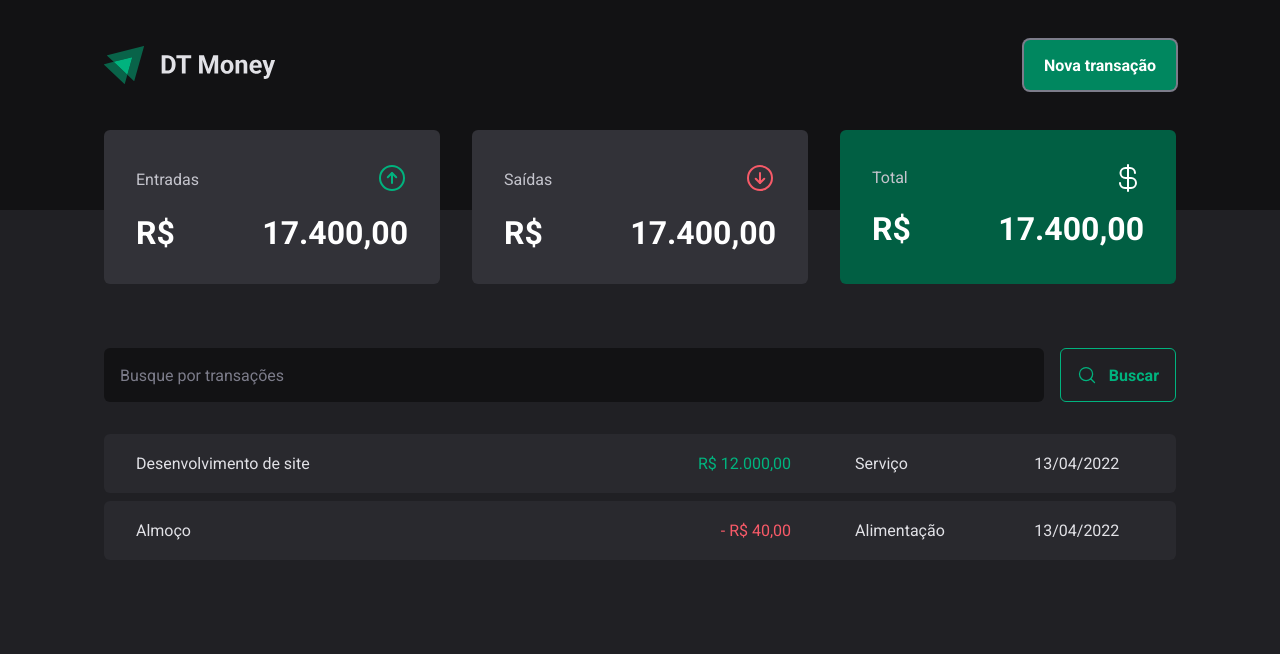
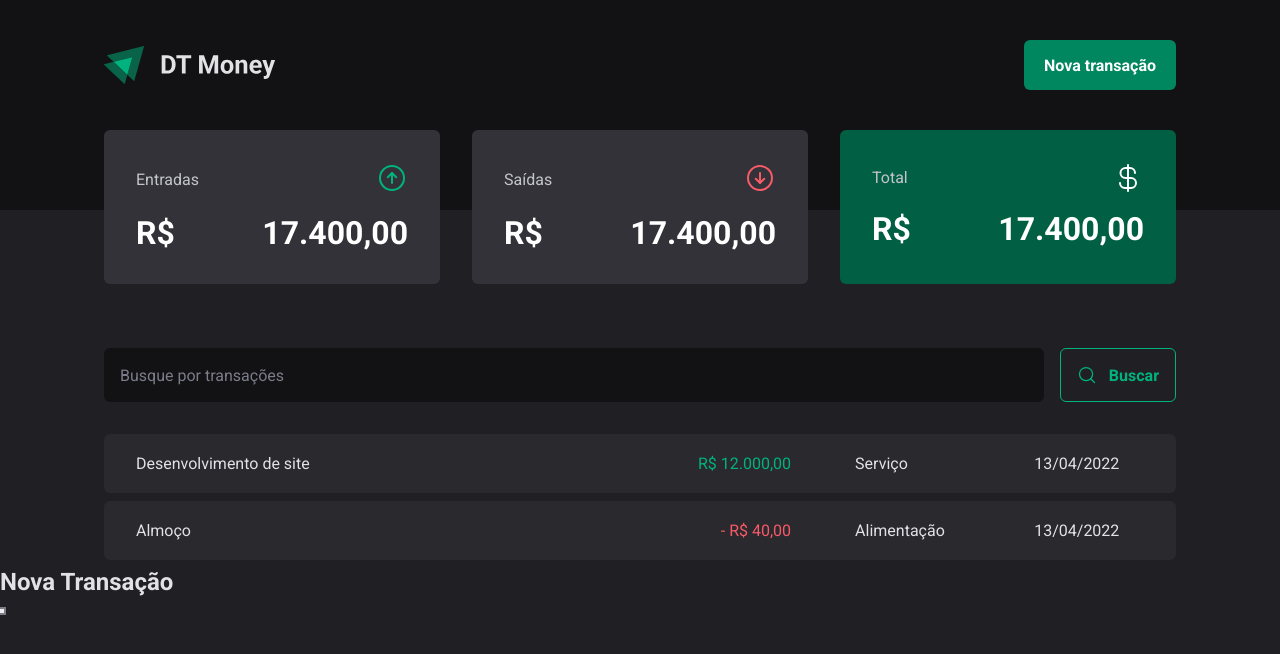
Before and after one commit to carlos3duardo/dt-money, a React (Vite) app: page / in a window 1280 px wide. Both pictures are taken after a click on the button "Nova transação". Shown: the top 654 px of the page. Built offline with nearby package versions, Linux system fonts and the light colour scheme.

Commit message:
Criando um modal acessível

```diff
--- a/package.json
+++ b/package.json
@@ -9,6 +9,7 @@
     "preview": "vite preview"
   },
   "dependencies": {
+    "@radix-ui/react-dialog": "^1.0.2",
     "phosphor-react": "^1.4.1",
     "react": "^18.2.0",
     "react-dom": "^18.2.0",
--- a/src/components/Header/index.tsx
+++ b/src/components/Header/index.tsx
@@ -1,4 +1,5 @@
 import { HeaderContainer, HeaderContent, Logo, Navigation } from "./styles";
+import * as Dialog from '@radix-ui/react-dialog';
 
 import logoImg from '../../assets/images/logo.svg'
 
@@ -8,7 +9,20 @@
             <HeaderContent>
                 <Logo><img src={logoImg} alt="" /></Logo>
                 <Navigation>
-                    <button type="button">Nova transação</button>
+                    <Dialog.Root>
+                        <Dialog.Trigger asChild>
+                            <button type="button">Nova transação</button>
+                        </Dialog.Trigger>
+
+                        <Dialog.Portal>
+                            <Dialog.Overlay />
+                            <Dialog.Content>
+                                <Dialog.Title>Nova Transação</Dialog.Title>
+
+                                <Dialog.Close />
+                            </Dialog.Content>
+                        </Dialog.Portal>
+                    </Dialog.Root>
                 </Navigation>
             </HeaderContent>
         </HeaderContainer>
```
Also changed, not shown: 1 other file (tests, documents, lock files or other folders).
